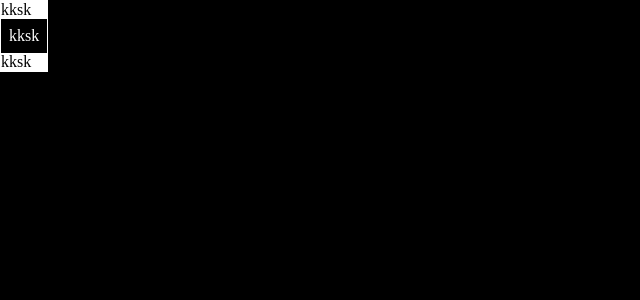
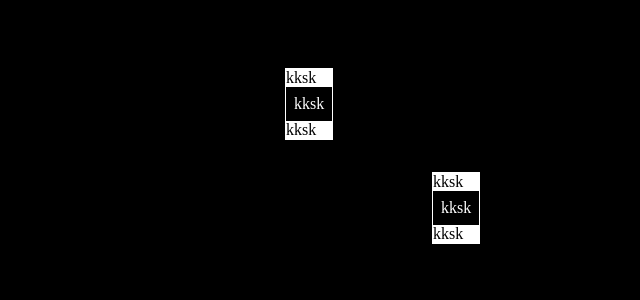
Before and after one commit to ZreXoc/ZeeXoc, a React (Create React App) app: page / in a window 1280 px wide. Shown: the top 300 px of the page, without its empty margins (0-640 px from the left). Built offline with nearby package versions, Linux system fonts and the light colour scheme.

Commit message:
controller achieve

```diff
--- a/src/App.js
+++ b/src/App.js
@@ -5,72 +5,81 @@ import {Offset} from './Lyrw/Lyrw'
 import './Stylesheet/basic.css';
 
 //@Lyrw.setWindow()
-class TextBox extends Component {
+class NewWindow extends Component {
     constructor(props) {
         super(props);
-        this.state = {
-            lyrw: {
-                ...this.props.lyrw,
-                mouseDown(e, monitor) {
-                    monitor.item.style.left = monitor.initialClientOffset.X + 'px';
-                    monitor.item.style.top = monitor.initialClientOffset.Y + 'px';
-                }
-            },
-            wState: {}
-        }
+    }
+
+    componentDidMount() {
+        //console.log(this.ref)
+        //this.ref.addEventListener('mousedown', e => console.log(e))
+
+        this.ref.addEventListener('mousedown',e=>this.props.focus(this.props.conf.id))
+        this.ref.addEventListener('click',e=>this.props.focus(this.props.conf.id))
     }
 
     render() {
         return (
-            <Lyrw.Container conf={this.state.lyrw} getData={(state) => this.setState({wState: state})}>
-                <Lyrw.Header>
-                    <span>kksk</span>
-                </Lyrw.Header>
-                <Lyrw.Body>
-                    <span>kksk</span>
-                </Lyrw.Body>
-                <Lyrw.Footer>
-                    <span>kksk</span>
-                </Lyrw.Footer>
-            </Lyrw.Container>
+            <div ref={ref => this.ref = ref}>
+                <Container
+                    getData={(state) => this.setState({wState: state})}>
+                    <Header>
+                        <span>kksk</span>
+                    </Header>
+                    <Body>
+                        <span>kksk</span>
+                    </Body>
+                    <Footer>
+                        <span>kksk</span>
+                    </Footer>
+                </Container>
+            </div>
         )
     }
 }
 
 class Windows extends Component {
-    mouse = {
+    _mouse = {
         state: '',
         initialOffset: new Offset(),
         currentOffset: new Offset(),
     }
+    get mouse() {
+        return this._mouse;
+    }
+
+    set mouse(value) {
+        if (value.target !== this._mouse.target) console.log(3, value.target, this.mouse.target)/*this.setState({mouse:{target:value.target}})*/
+        Object.assign(this._mouse, value);
+    }
 
     mouseDown(e) {
         this.mouse.initialOffset.e = [e.clientX, e.clientY];
-        this.mouse = {...this.mouse, state: 'down', target: e.target};
+        this.mouse = {state: 'down'};
+        console.log(this.mouse)
     }
 
     mouseMove(e) {
-       // if (['dragging','down','leave'].find(value => value===this.mouse.state)) return;
-        let mouseState = (['dragging','down'].find(value => value===this.mouse.state)) ? 'dragging' : 'moving';
+        // if (['dragging','down','leave'].find(value => value===this.mouse.state)) return;
+        let mouseState = (['dragging', 'down'].find(value => value === this.mouse.state)) ? 'dragging' : 'moving';
 
         this.mouse.currentOffset.e = [e.clientX, e.clientY];
-        this.mouse = {...this.mouse, state: mouseState, target: e.target}
-
+        this.mouse = {state: mouseState}
         if (mouseState === 'dragging') this.dragging(e);
     }
 
     mouseUp(e) {
         this.mouse.initialOffset.e = [e.clientX, e.clientY];
-        this.mouse = {...this.mouse, state: 'up', target: e.target}
+        this.mouse = {state: 'up'}
     }
 
     mouseEnter(e) {
-        this.mouse = {...this.mouse, state: 'enter', target: e.target}
+        this.mouse = {state: 'enter'}
     }
 
     mouseLeave(e) {
         this.mouse.initialOffset.e = [e.clientX, e.clientY];
-        this.mouse = {...this.mouse, state: 'leave', target: e.target}
+        this.mouse = {state: 'leave'}
     }
 
     dragging(e) {
@@ -83,32 +92,35 @@ class Windows extends Component {
             this.event.addEventListener(name.toLocaleLowerCase(), e => this[name](e))
         );
         //mouseStill
-        setInterval(()=>{
-            if (['dragging','down','leave','still'].find(value => value===this.mouse.state)) return;
+        setInterval(() => {
+            if (['dragging', 'down', 'leave', 'still'].find(value => value === this.mouse.state)) return;
 
             let pOffset = this.mouse.currentOffset;
-            setTimeout(()=>{
-                if(Offset.equal(pOffset,this.mouse.currentOffset)) this.mouse.state = 'still'
-            },100)
-        },200)
+            setTimeout(() => {
+                if (Offset.equal(pOffset, this.mouse.currentOffset)) this.mouse.state = 'still'
+            }, 100)
+        }, 200)
     }
 
     constructor(props) {
         super(props);
         this.state = {
-            mouse: this.mouse
+            mouse: {
+                target: this.mouse.target
+            },
+            focus: ''
         }
     }
 
     componentDidMount() {
         this.setListener();
-        console.log(this.event)
     }
 
     render() {
         return (
             <div ref={ref => this.event = ref}>
-                <TextBox lyrw={{id: 'textBox'}}/>
+                <NewWindow conf={{id: 'textBox'}} focus={(ele) => this.setState({focus: ele})}/>
+                <NewWindow conf={{id: 'text'}} focus={(ele) => this.setState({focus: ele})}/>
             </div>
         );
     }
--- a/src/Lyrw/Lyrw.js
+++ b/src/Lyrw/Lyrw.js
@@ -6,21 +6,25 @@ class Offset {
      * @property {Number} Y
      */
     _e = {}
-    get e() {return this._e}
+    get e() {
+        return this._e
+    }
+
     set e(offset) {
         this._e = Offset.pure(offset);
     }
 
-    static pure(offset){
-        if (!offset) return {X:null,Y:null};
-        if (offset.e) return {X:offset.e.X,Y:offset.e.Y};
-        if (offset instanceof Array) return  {X:offset[0],Y:offset[1]};
-        return {X:offset.X,Y:offset.Y};
+    static pure(offset) {
+        if (!offset) return {X: null, Y: null};
+        if (offset.e) return {X: offset.e.X, Y: offset.e.Y};
+        if (offset instanceof Array) return {X: offset[0], Y: offset[1]};
+        return {X: offset.X, Y: offset.Y};
     }
-    static equal(...offsets){
-        return offsets.every(offset=>{
-            if (Offset.pure(offset).X===Offset.pure(offsets[0]).X
-                &&Offset.pure(offset).Y===Offset.pure(offsets[0]).Y)return true;
+
+    static equal(...offsets) {
+        return offsets.every(offset => {
+            if (Offset.pure(offset).X === Offset.pure(offsets[0]).X
+                && Offset.pure(offset).Y === Offset.pure(offsets[0]).Y) return true;
             return false;
         })
     }
@@ -34,6 +38,13 @@ class Offset {
         return offset
     }
 
+    static minus(offsetA, offsetB) {
+        let offset = new Offset(offsetA);
+        offset.minus(offsetB);
+        return offset;
+    }
+
+
     /**
      * @param offsets
      */
@@ -44,24 +55,26 @@ class Offset {
             eX += o.X;
             eY += o.Y;
         })
-        this.e = [eX,eY]
+        this.e = [eX, eY]
     }
 
     /** @param {Offset|Object} offset */
     minus(offset) {
         let o = Offset.pure(offset);
-        let X,Y;
+        let X, Y;
         X = this.e.X - o.X;
         Y = this.e.Y - o.Y;
         this.e = {X, Y};
     }
 
     /** @param {Offset|Object} offset */
-    constructor(offset=null) {
+    constructor(offset = null) {
         this.e = offset
     }
 }
+
 export {Offset}
+
 class LRef {
     current = {};
     mouseState = '';
@@ -142,108 +155,69 @@ class LRef {
 export {LRef}
 
 class Container extends Component {
-    onMouseDown(e) {
-        this.setState((preState, props) => {
-            preState.lRef.mouseState = 'down';
+    _position = {
+        ul: new Offset(),   //左上
+        lr: new Offset()    //右下
+    }
+
+    get position() {
+        return this._position;
+    }
+
+    set position(offset) {
+        let {ul, lr} = offset;
+        if (ul) this.position.ul.e = Offset.pure(ul);
+        if (lr) this.position.lr.e = Offset.pure(lr);
+    }
+
+    setPosition(ul, lr) {
+        this.position = {ul, lr}
+        this.setState({
+            style: {
+                left: this.position.ul.e.X + 'px',
+                top: this.position.ul.e.Y + 'px',
+                width: this.position.lr.e.X-this.position.ul.e.X + 'px',
+                height: this.position.lr.e.Y-this.position.ul.e.Y + 'px',
+            }
         })
     }
-
-    onMouseMove(e) {
-        let mouseState = this.state.lRef.mouseState === 'down' || this.state.lRef.mouseState === 'dragging' ? 'dragging' : 'over';
-        this.setState((preState, props) => {
-            preState.lRef.mouseState = mouseState;
-        });
-
-        this.onDragging(e);
-
-        if (this.state.mouseMove) this.state.mouseMove(e, {item: this.state.lRef.current, ...this.state.monitor});
-    }
-
-    onMouseUp(e) {
-        this.setState((preState, props) => {
-            preState.lRef.mouseState = 'up';
-        })
-    }
-
-    onMouseEnter(e) {
-        this.setState((preState, props) => {
-            preState.lRef.mouseState = 'enter';
-        })
-    }
-
-    onMouseLeave(e) {
-        this.setState((preState, props) => {
-            preState.lRef.mouseState = 'leave';
-        })
-    }
-
-    onDragging(e) {
-        if (this.state.lRef.mouseState !== 'dragging') return;
-
-    }
-
-    setListener() {
-        let events = ['mouseDown', 'mouseMove', 'mouseUp', 'mouseEnter', 'mouseLeave']
-        //TODO 事件监听在父级中设置，监听document.
-        events.forEach((name, index) =>
-            this.state.lRef.current.addEventListener(name.toLocaleLowerCase(), (e) => this['on' + name.charAt(0).toUpperCase() + name.slice(1)](e))
-        );
-    }
-
 
     constructor(props) {
         super(props);
         this.state = {
-            ...this.props.conf,
-            ref: React.createRef(),
-            lRef: {},
+            style: {}
         }
     }
 
     componentDidMount() {
-        /*this.setState((preState, props)=>{
-            preState.item = this.state.ref.current;
-            delete preState.ref;
-        })*/
-        this.setState((preState, props) => {
-            preState.lRef = new LRef(this.state.ref.current);
-            preState.Offset = Offset.add({X: 1, Y: 2}, [2,9]);
-            delete preState.ref;
-        }, () => {
-            this.setListener();
-        })
-        this.props.getData(this.state.lRef);
+        this.setPosition([Math.floor(Math.random()*500), Math.floor(Math.random()*500)], null)
     }
 
     render() {
         return (
-            <div w-type='container' ref={this.state.ref}>{this.props.children}</div>
+            <div
+                w-type='container'
+                style={{...this.state.style}}
+                ref={this.state.ref}
+                onClick={() => {
+                    this.setPosition([Math.floor(Math.random()*500), Math.floor(Math.random()*500)], null)
+                    console.log(this._position)
+                }}
+            >{this.props.children}</div>
         )
     }
 }
 
-class Header extends Component {
-    render() {
-        return (
-            <div style={{...this.props.style}} w-type='header'>{this.props.children}</div>
-        )
-    }
+function Header(props) {
+    return (<div style={{...props.style}} w-type='header'>{props.children}</div>)
 }
 
-class Body extends Component {
-    render() {
-        return (
-            <div style={{...this.props.style}} w-type='body'>{this.props.children}</div>
-        )
-    }
+function Body(props) {
+    return (<div style={{...props.style}} w-type='body'>{props.children}</div>)
 }
 
-class Footer extends Component {
-    render() {
-        return (
-            <div style={{...this.props.style}} w-type='footer'>{this.props.children}</div>
-        )
-    }
+function Footer(props) {
+    return (<div style={{...props.style}} w-type='footer'>{props.children}</div>)
 }
 
 //export {setWindow};
--- a/src/Stylesheet/basic.css
+++ b/src/Stylesheet/basic.css
@@ -10,6 +10,8 @@ body {
 }
 
 [w-type="container"] {
+    display: flex;
+    flex-direction: column;
     position: absolute;
     margin: 0;
     padding: 0;
@@ -22,11 +24,13 @@ body {
     user-select: none;
 }
 [w-type="container"]>[w-type="body"] {
+    flex-grow: 1;
     margin: 0.5em;
     background-color: var(--col-1);
     color: var(--col-2);
 }
 [w-type="container"]>[w-type="footer"] {
+    bottom: 0;
     background-color: var(--col-2);
     color: var(--col-1);
     user-select: none;
```
